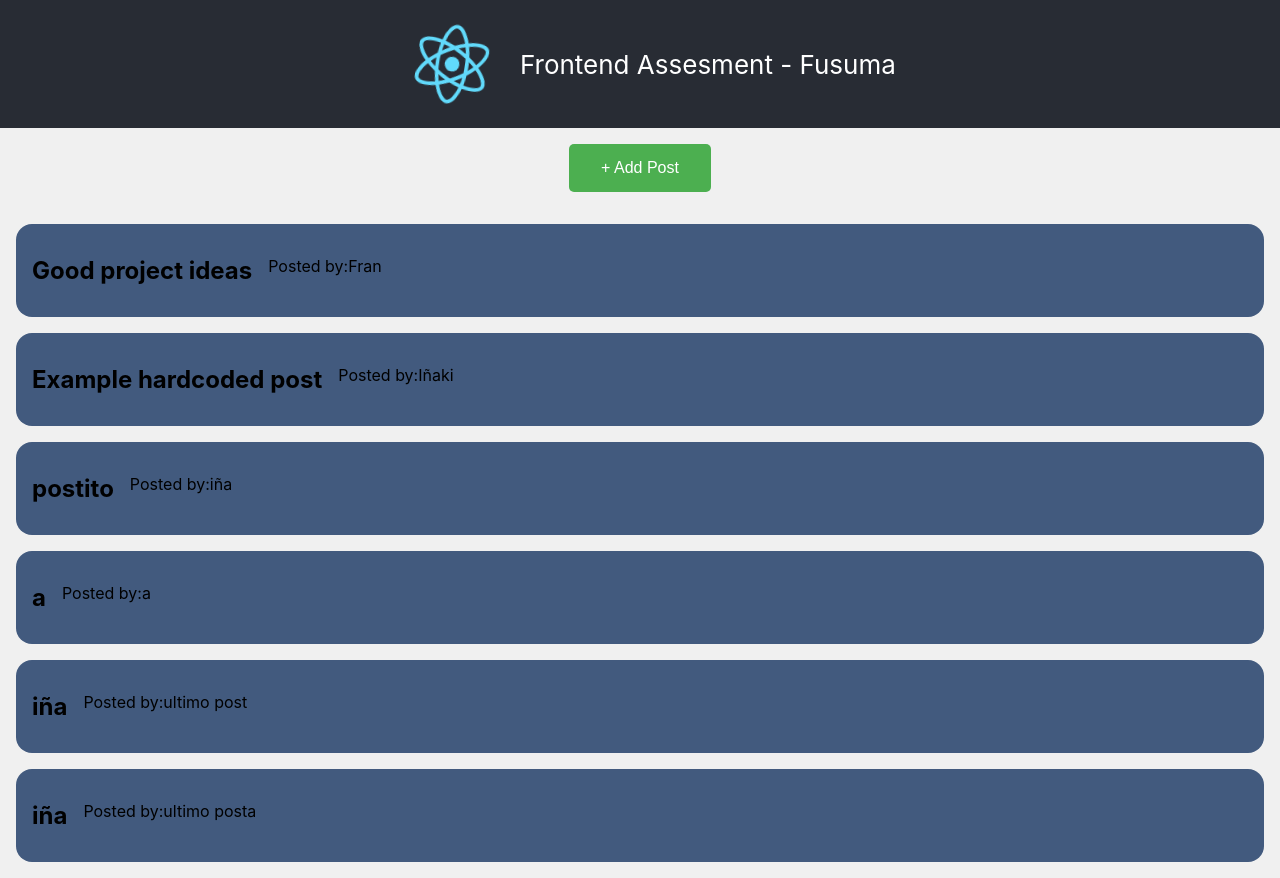
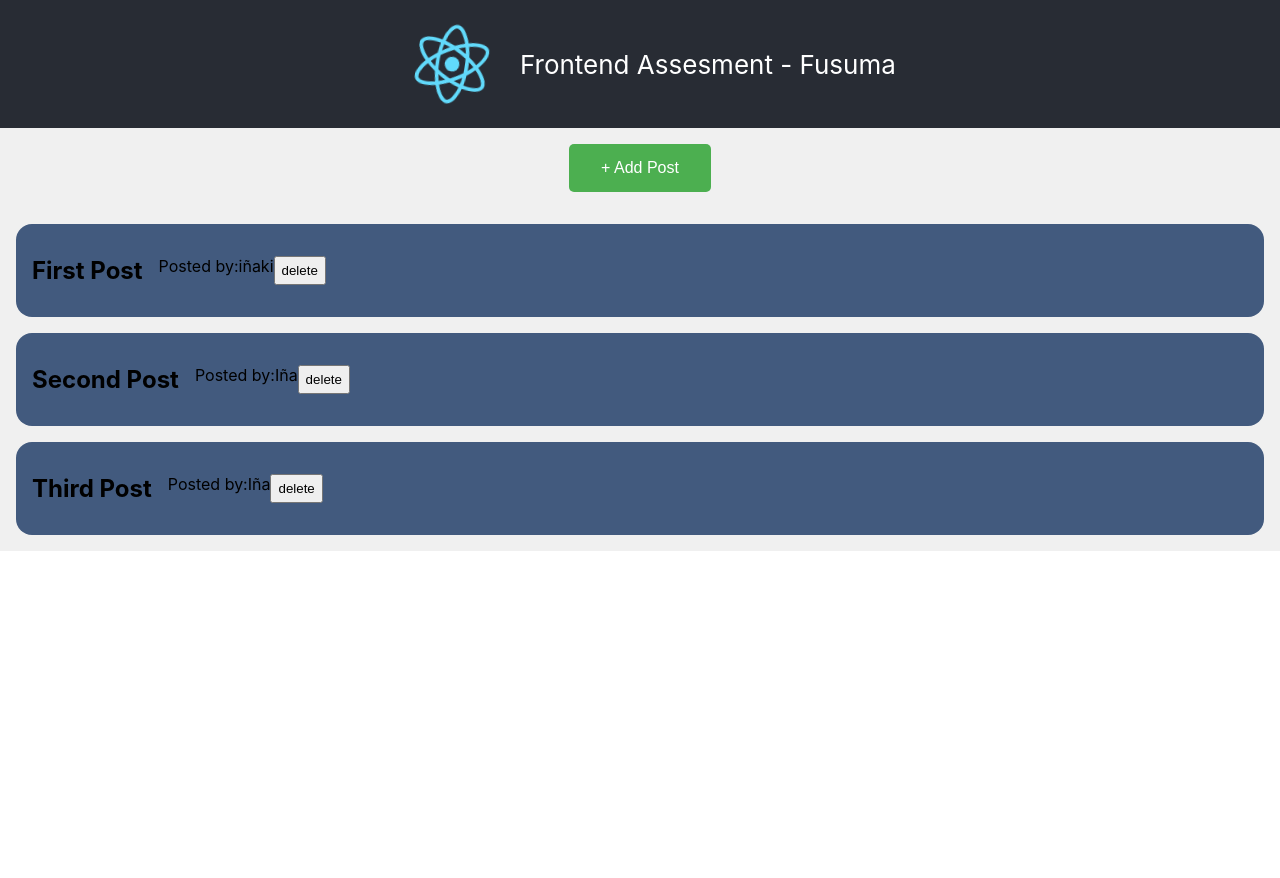
Before and after one commit to Fusuma-Tech/front-assesment, a React (Create React App) app: page / in a window 1280 px wide. After the commit the page ends 800 px from the top, so only its background shows below. Built offline with nearby package versions, Linux system fonts and the light colour scheme; data requests are answered from the project's data file.

Commit message:
almost done. Need to fix an async issue nad clean some warnings

```diff
--- a/db.json
+++ b/db.json
@@ -1,120 +1,27 @@
 {
   "posts": [
     {
-      "id": 1,
-      "name": "Good project ideas",
-      "user": "Fran"
+      "user": "iñaki",
+      "name": "First Post",
+      "id": 1
     },
     {
-      "id": 2,
-      "name": "Example hardcoded post ",
-      "user": "Iñaki"
+      "user": "Iña",
+      "name": "Second Post",
+      "id": 2
     },
     {
-      "user": "iña",
-      "name": "postito",
+      "user": "Iña",
+      "name": "Third Post",
       "id": 3
-    },
-    {
-      "user": "a",
-      "name": "a",
-      "id": 4
-    },
-    {
-      "user": "ultimo post",
-      "name": "iña",
-      "id": 5
-    },
-    {
-      "user": "ultimo posta",
-      "name": "iña\n\n",
-      "id": 6
     }
   ],
   "comments": [
     {
-      "id": 1,
       "postId": 1,
-      "user": "Fran",
-      "text": "Flying car"
-    },
-    {
-      "id": 2,
-      "postId": 1,
-      "user": "Fran",
-      "text": "Magic Carpet"
-    },
-    {
-      "postId": 2,
       "user": "iña",
-      "text": "first comment",
-      "id": 3
-    },
-    {
-      "postId": 2,
-      "user": "first commebt",
-      "text": "s",
-      "id": 4
-    },
-    {
-      "postId": 2,
-      "user": "ss",
-      "text": "ss",
-      "id": 5
-    },
-    {
-      "postId": 2,
-      "user": "sdasdas",
-      "text": "sdsd",
-      "id": 6
-    },
-    {
-      "postId": 2,
-      "user": "s",
-      "text": "s",
-      "id": 7
-    },
-    {
-      "postId": 2,
-      "user": "asdasd",
-      "text": "a",
-      "id": 8
-    },
-    {
-      "postId": 2,
-      "user": "qq",
-      "text": "qqq",
-      "id": 9
-    },
-    {
-      "postId": 2,
-      "user": "aa",
-      "text": "aa",
-      "id": 10
-    },
-    {
-      "postId": 2,
-      "text": "xx",
-      "user": "xx",
-      "id": 11
-    },
-    {
-      "postId": 2,
-      "user": "qq",
-      "text": "qq",
-      "id": 12
-    },
-    {
-      "postId": 4,
-      "user": "a",
-      "text": "a",
-      "id": 13
-    },
-    {
-      "postId": 4,
-      "user": "aa",
-      "text": "aa",
-      "id": 14
+      "text": "first commein first postnt ",
+      "id": 1
     }
   ]
 }
--- a/src/components/AddCommentPopup.jsx
+++ b/src/components/AddCommentPopup.jsx
@@ -5,7 +5,6 @@ import { postAllKinds } from '../services';
 export const AddCommentPopup = ({ postId, trigger }) => {
 
     const [comment, setComment] = useState({ postId: postId })
-    const [saveComment, setSaveComment] = useState()
 
     const handleCommentInput = (e) => {
         setComment({
--- a/src/components/AddPostPopup.jsx
+++ b/src/components/AddPostPopup.jsx
@@ -12,7 +12,7 @@ export const AddPostPopup = ({ trigger }) => {
         })
     }
     const addPost = (event) => {
-        post.name !== "" &&
+        post  &&
         postAllKinds("posts", post)
         trigger()
     }
@@ -22,7 +22,7 @@ export const AddPostPopup = ({ trigger }) => {
             <form className='addPostForm'>
                 <input onChange={e => handlePostInput(e)} type="text" name="user" placeholder="Your name.." required />
                 <textarea onChange={e => handlePostInput(e)} className='textarea' name="name" placeholder="Some text here.." required></textarea>
-                <input onClick={(event) => addPost(event)} type="button" value="Submit"></input>
+                <input onClick={(event) => addPost(event)} type="button" value="Submit" required></input>
             </form>
         </div>
     )
--- a/src/components/CommentList.jsx
+++ b/src/components/CommentList.jsx
@@ -10,12 +10,11 @@ const Comment = ({ postId }) => {
   const handleCommentPopup = () => {
     setOpenCommentPopup(openCommentPopup => !openCommentPopup)
   }
+
   useEffect(() => {
     getAllKinds("comments").then(data =>
       setComments(data))
-  },[openCommentPopup])
-
-
+  },[openCommentPopup,setOpenCommentPopup])
 
   return (
     <div className="whole-comment-container">
@@ -26,8 +25,7 @@ const Comment = ({ postId }) => {
           <div key={comment.id} className="comment-container">
             <div className="comment-name">{comment.text}</div>
           </div>
-        )
-      }
+        )}
       <button onClick={handleCommentPopup} className="addCommentButton">Add Comment</button>
     </div>
   );
--- a/src/components/PostList.jsx
+++ b/src/components/PostList.jsx
@@ -1,33 +1,46 @@
 import "../styles/PostList.css";
-import { getAllKinds } from '../services'
+import { getAllKinds, deleteData } from '../services'
 import React, { useState, useEffect } from 'react';
 import { Link } from 'react-router-dom';
 import { AddPostPopup } from "./AddPostPopup";
 
 const Post = () => {
 
-  const [posts, setPosts] = useState()
+  const [posts, setPosts] = useState([])
   const [openPostPopup, setOpenPostPopup] = useState(false)
-  const handlePostPopup = () => {
+
+  const handlePostPopup = (e) => {
     setOpenPostPopup(!openPostPopup)
   }
 
+  const deletePost = (e,id) => {
+    e.preventDefault()
+    setPosts(currentPosts => currentPosts > 0 && currentPosts.filter(currentPosts !== currentPosts.id));
+    deleteData("posts", id);
+    getAllKinds("posts").then(data => setPosts(data))
+  }
   useEffect(() => {
     getAllKinds("posts").then(data => setPosts(data))
-  }, [openPostPopup])
+  }, [openPostPopup, setOpenPostPopup])
 
   return (
     <div>
-      <button onClick={handlePostPopup} className="addPostButton">+ Add Post</button>
+      <button onClick={e => handlePostPopup(e)} className="addPostButton">+ Add Post</button>
       {openPostPopup && <AddPostPopup trigger={handlePostPopup} />}
       {posts &&
         posts.map(post =>
+
           <Link key={post.id} to={"/post/" + post.id} className="postLink" >
             <div className="post-container">
               <div className="post-name">{post.name}</div>
               <div>Posted by:{post.user}</div>
+              <button onClick={(e) =>
+                deletePost(e,post.id)
+              }>delete</button>
             </div>
+
           </Link>
+
         )}
     </div>
   )
--- a/src/services/index.js
+++ b/src/services/index.js
@@ -20,11 +20,18 @@ headers:{
 },
 body:JSON.stringify(content)
 }).then(console.log("done"))
+}
+export const deleteData =async (type, id)=> {
+  return fetch(`${API_URL}/${type}/${id}`,{
+    method: 'delete'
+  })
+  .then(response => response.json());
+}
 
 
 
 
-}
+
 
 /*Developer notes.
 API_URL was wrong. Initially was "http://localhost:3000"
```
